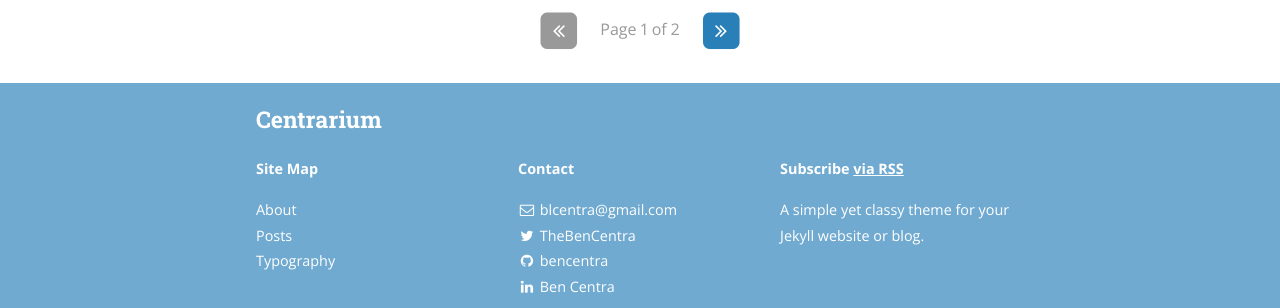
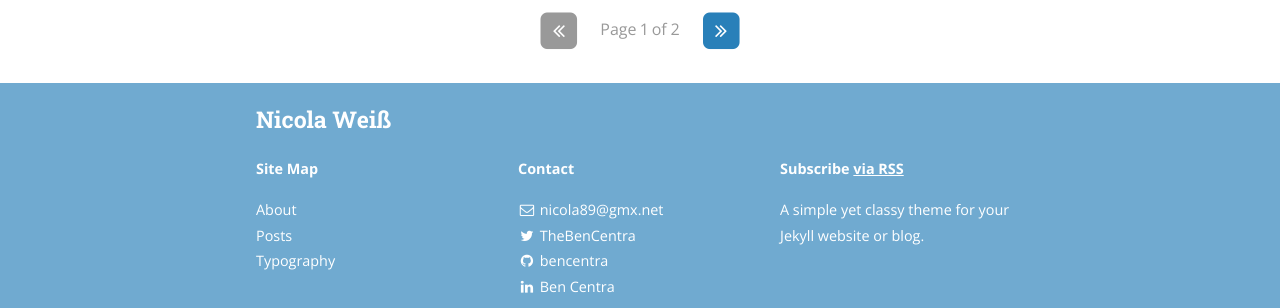
Before and after one commit to wnicola/wnicola.github.io, a Jekyll site: the page built from index.html, in a window 1280 px wide and 900 px high, scrolled down 1301 px. Shown: the part 568-876 px from the top of the window. Built offline with Jekyll 4.4.1, drawn with Linux system fonts in a browser that asks for light colours; nearby versions of some CDN libraries; the list of posts is cut into pages by our own code; a style sheet for code colours, icons or effects is not loaded; some of the changed text lies outside the part shown.

```diff
--- a/_config.yml
+++ b/_config.yml
@@ -9,16 +9,16 @@ exclude:
   - "/vendor/"
 
 # Site settings
-title: Centrarium
+title: Nicola Weiß
 subtitle: "A simple yet classy theme for your Jekyll website or blog"
-email: blcentra@gmail.com
-name: Ben Centra
+email: nicola89@gmx.net
+name: Nicola Weiß
 description: >
   A simple yet classy theme for your Jekyll website or blog.
 # Base URL of site (i.e. /blog). It should always start with a slash,
 # and never end with a slash. Set it to a blank value if hosting at the
 # root of your server.
-baseurl: "/" # the subpath of your site, e.g. /blog/
+baseurl: "" # the subpath of your site, e.g. /blog/
 url: "https://www.nickisjourney.com" # the base hostname & protocol for your site
 cover: "/assets/header_image.jpg"
 logo: "/assets/logo.png"
```
